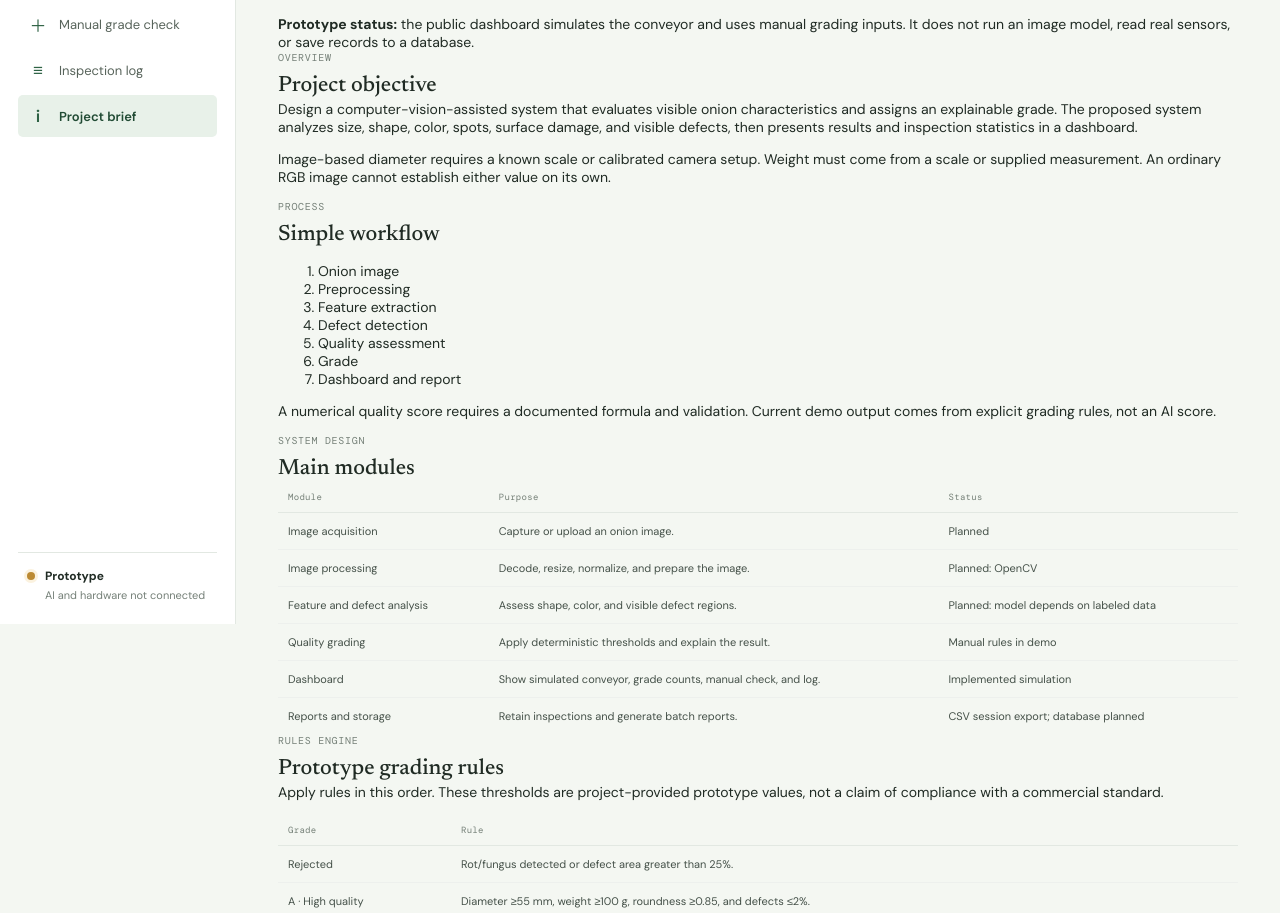
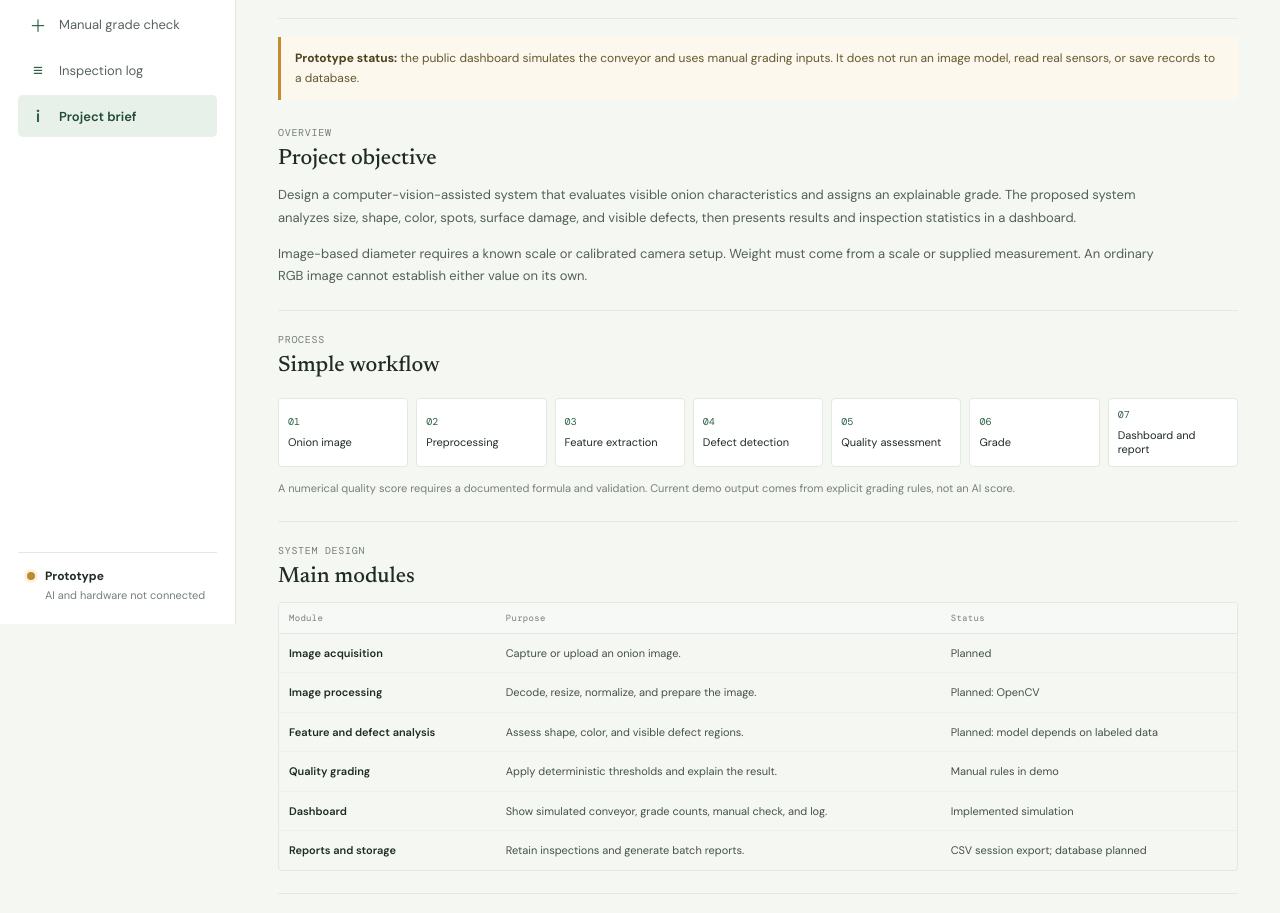
Before and after one commit to pjayswal177/onion-quality-assessment-grading-system, a plain HTML site: page dashboard/project.html in a window 1280 px wide. Shown: the part 176-1089 px from the top of the page. Drawn offline with nearby package versions, Linux system fonts and the light colour scheme.

Commit message:
Style college project brief page

```diff
--- a/dashboard/css/style.css
+++ b/dashboard/css/style.css
@@ -177,3 +177,30 @@ footer span { color: #b6c0b7; }
   .grade-bins { grid-template-columns: 1fr 1fr; gap: 8px; }
   .result-data { grid-template-columns: 1fr 1fr; }
 }
+
+.project-page { max-width: 1400px; }
+.project-heading { align-items: center; border-bottom: 1px solid var(--line); }
+.project-heading h1 { max-width: 800px; }
+.project-heading .intro { max-width: 720px; line-height: 1.55; }
+.project-notice { margin: 18px 0 4px; padding: 12px 14px; border-left: 3px solid #c38b32; color: #66572f; background: #fcf8ee; font-size: 12px; line-height: 1.6; }
+.project-notice strong { color: #4e401f; }
+.project-section { padding: 22px 0; border-bottom: 1px solid var(--line); }
+.project-section > .eyebrow { margin-bottom: 7px; }
+.project-section h2 { margin-bottom: 12px; }
+.project-section p:not(.eyebrow) { max-width: 900px; color: #526057; font-size: 13px; line-height: 1.75; }
+.project-section p:last-child { margin-bottom: 0; }
+.workflow-list { display: grid; grid-template-columns: repeat(7, minmax(0, 1fr)); gap: 8px; margin: 18px 0 12px; padding: 0; list-style: none; counter-reset: stage; }
+.workflow-list li { display: flex; min-height: 66px; flex-direction: column; justify-content: center; gap: 7px; padding: 9px; border: 1px solid var(--line); border-radius: 4px; color: var(--ink); background: #fff; font-size: 11px; line-height: 1.35; }
+.workflow-list li::before { counter-increment: stage; content: counter(stage, decimal-leading-zero); color: var(--green); font: 10px var(--mono); }
+.section-note { color: var(--muted) !important; font-size: 11px !important; }
+.project-table-wrap { overflow-x: auto; border: 1px solid var(--line); border-radius: 4px; }
+.project-table { min-width: 620px; white-space: normal; }
+.project-table th { background: #f7f9f6; }
+.project-table td { white-space: normal; vertical-align: top; line-height: 1.5; }
+.project-table td:first-child { min-width: 155px; color: var(--ink); font-weight: 600; }
+.project-two-col { display: grid; grid-template-columns: 1fr 1fr; gap: 32px; }
+.project-two-col > div + div { padding-left: 28px; border-left: 1px solid var(--line); }
+.project-list { display: grid; gap: 10px; margin: 0; padding-left: 18px; color: #526057; font-size: 12px; line-height: 1.6; }
+.project-list strong { color: var(--ink); }
+@media (max-width: 800px) { .workflow-list { grid-template-columns: repeat(4, minmax(0, 1fr)); } .project-two-col { grid-template-columns: 1fr; gap: 20px; } .project-two-col > div + div { padding: 19px 0 0; border-top: 1px solid var(--line); border-left: 0; } }
+@media (max-width: 500px) { .workflow-list { grid-template-columns: repeat(2, minmax(0, 1fr)); } .project-heading { align-items: flex-start; flex-direction: column; } .project-heading .export-button { align-self: flex-start; } }
```
